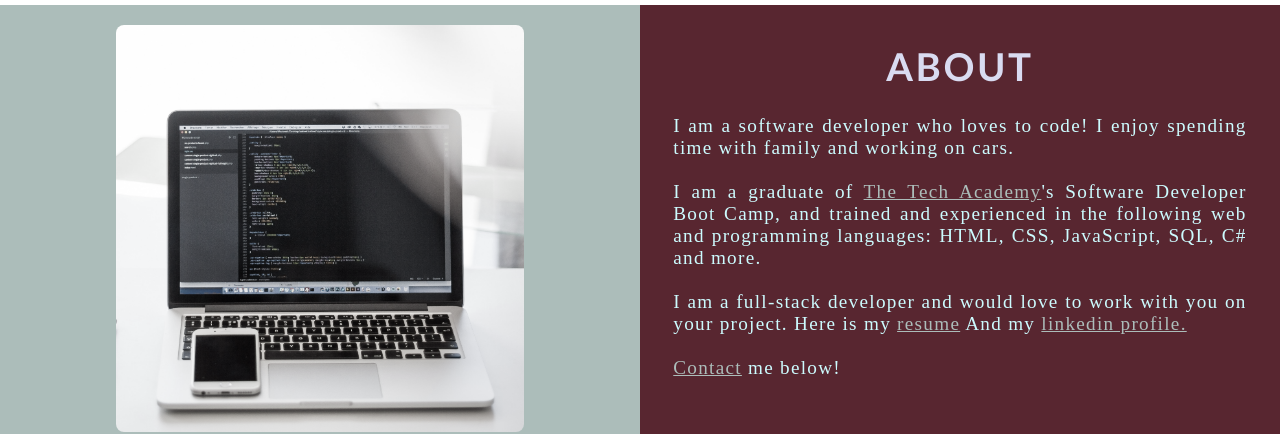
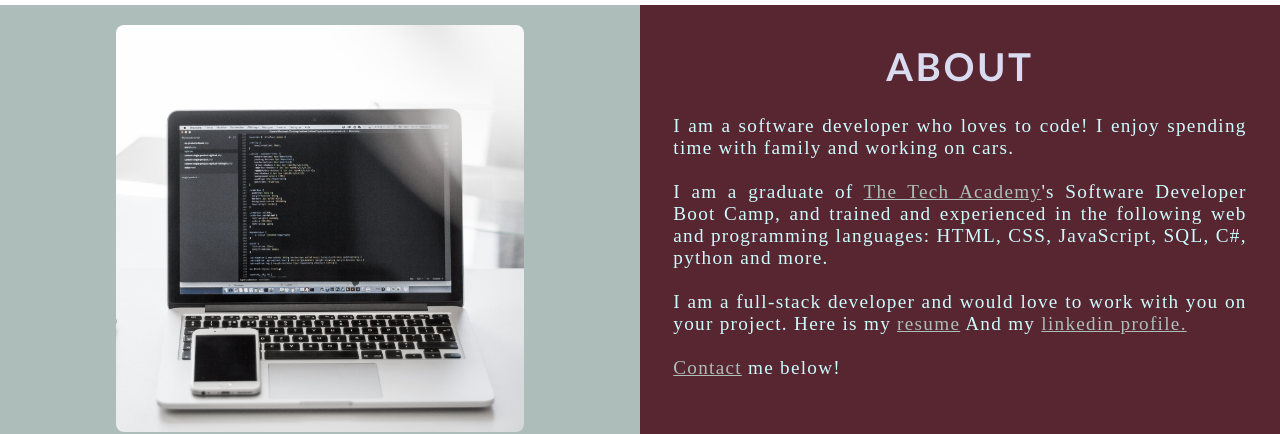
Before and after one commit to Godki0/Braydon-s_Portfolio, a plain HTML site: page index.html in a window 1280 px wide. Shown: the part 1236-1670 px from the top of the page. Drawn offline with nearby package versions, Linux system fonts and the light colour scheme.

Commit message:
Update index.html

```diff
--- a/index.html
+++ b/index.html
@@ -161,7 +161,7 @@
 
             <div class="Column_1"> <!-- Right column-->
                 <h1>About</h1>
-                    <p>I am a software developer who loves to code! I enjoy spending time with family and working on cars.<br><br>I am a graduate of <a href="https://www.learncodinganywhere.com" target="_blank" rel="noopener noreferrer">The Tech Academy</a>'s Software Developer Boot Camp, and trained and experienced in the following web and programming languages: HTML, CSS, JavaScript, SQL, C# and more.<br><br>I am a full-stack developer and would love to work with you on your project. Here is my <a href="https://docs.google.com/document/d/10KqogjrzbORxkMAIIRWmSnVV9qD3PQpdO1aMi8Q0F5k/edit?usp=sharing" target="_blank" rel="noopener noreferrer">resume</a> And my <a href="https://www.linkedin.com/in/braydon-burrows-b851551a2/" target="_blank" rel="noopener noreferrer">linkedin profile.</a><br><br><a href="#Contact">Contact</a> me below!</p>
+                    <p>I am a software developer who loves to code! I enjoy spending time with family and working on cars.<br><br>I am a graduate of <a href="https://www.learncodinganywhere.com" target="_blank" rel="noopener noreferrer">The Tech Academy</a>'s Software Developer Boot Camp, and trained and experienced in the following web and programming languages: HTML, CSS, JavaScript, SQL, C#, python and more.<br><br>I am a full-stack developer and would love to work with you on your project. Here is my <a href="https://docs.google.com/document/d/10KqogjrzbORxkMAIIRWmSnVV9qD3PQpdO1aMi8Q0F5k/edit?usp=sharing" target="_blank" rel="noopener noreferrer">resume</a> And my <a href="https://www.linkedin.com/in/braydon-burrows-b851551a2/" target="_blank" rel="noopener noreferrer">linkedin profile.</a><br><br><a href="#Contact">Contact</a> me below!</p>
             </div>
         </div>
 
```
